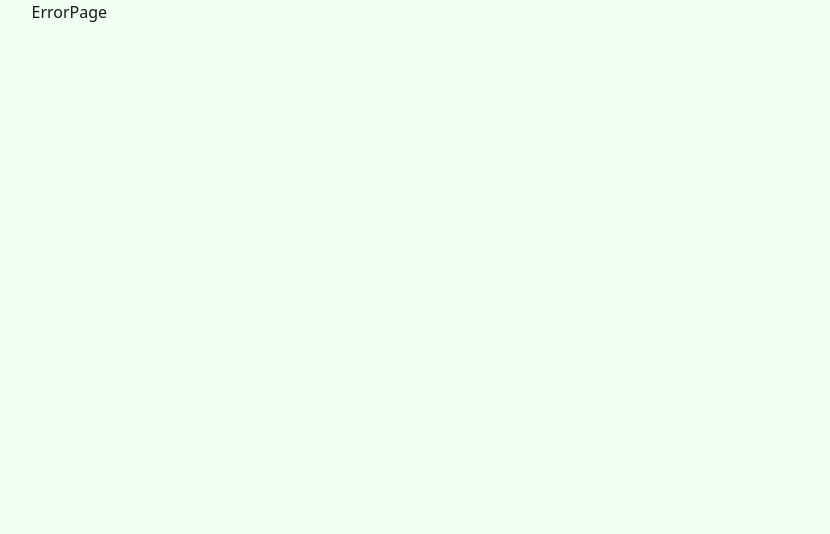
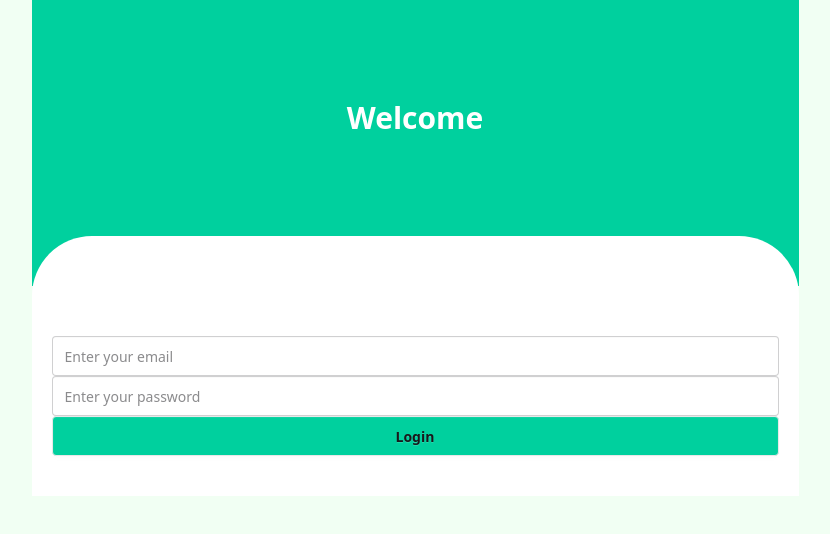
Before and after one commit to githubxiansaiful/hisab-rakhbo-react-app, a React (Vite) app: page /login in a window 1280 px wide. Before the commit this address had no page. Shown: the top 534 px of the page, without its empty margins (225-1055 px from the left). Built offline with nearby package versions, Linux system fonts and the light colour scheme.

Commit message:
Added login page

```diff
--- a/src/Pages/Home/Home.jsx
+++ b/src/Pages/Home/Home.jsx
@@ -1,4 +1,11 @@
+import { Link } from "react-router";
+
 const Home = () => {
-  return <div>This is home page</div>;
+  return (
+    <div>
+      <p>Home</p>
+      <Link to="/login">Go to Login</Link>
+    </div>
+  );
 };
 export default Home;
--- a/src/Pages/User/Login.jsx
+++ b/src/Pages/User/Login.jsx
@@ -1,7 +1,28 @@
 const Login = () => {
   return (
-    <div>
-      <p></p>
+    <div className="login-page">
+      <div className="bg-[#00D09E] pt-[100px] pb-[150px]">
+        <h2 className="text-3xl text-center text-white font-bold">Welcome</h2>
+      </div>
+      <div className="login-form-area">
+        <div>
+          <form action="">
+            <input
+              type="email"
+              placeholder="Enter your email"
+              className="input w-full"
+            />
+            <input
+              type="password"
+              placeholder="Enter your password"
+              className="input w-full"
+            />
+            <button type="submit" className="btn w-full bg-[#00D09E]">
+              Login
+            </button>
+          </form>
+        </div>
+      </div>
     </div>
   );
 };
--- a/src/Routes/Routes.jsx
+++ b/src/Routes/Routes.jsx
@@ -2,6 +2,7 @@ import { createBrowserRouter } from "react-router";
 import MainLayout from "../Layout/MainLayout";
 import ErrorPage from "../Layout/ErrorPage";
 import Home from "../Pages/Home/Home";
+import Login from "../Pages/User/Login";
 
 export const router = createBrowserRouter([
   {
@@ -13,6 +14,10 @@ export const router = createBrowserRouter([
             index: true,
             path: '/',
             element: <Home />
+        },
+        {
+          path: '/login',
+          element: <Login />
         }
     ]
   },
--- a/src/index.css
+++ b/src/index.css
@@ -2,9 +2,20 @@
 @plugin "daisyui";
 
 html {
-    background-color: #F1FFF3;
+  background-color: #f1fff3;
 }
 body {
-    max-width: 767px;
-    margin: 0 auto;
+  max-width: 767px;
+  margin: 0 auto;
 }
+.login-form-area {
+  background: #fff;
+  margin: auto;
+  padding-left: 20px;
+  padding-right: 20px;
+  padding-top: 100px;
+  padding-bottom: 40px;
+  border-top-left-radius: 60px;
+  border-top-right-radius: 60px;
+  margin-top: -50px;
+}
```
